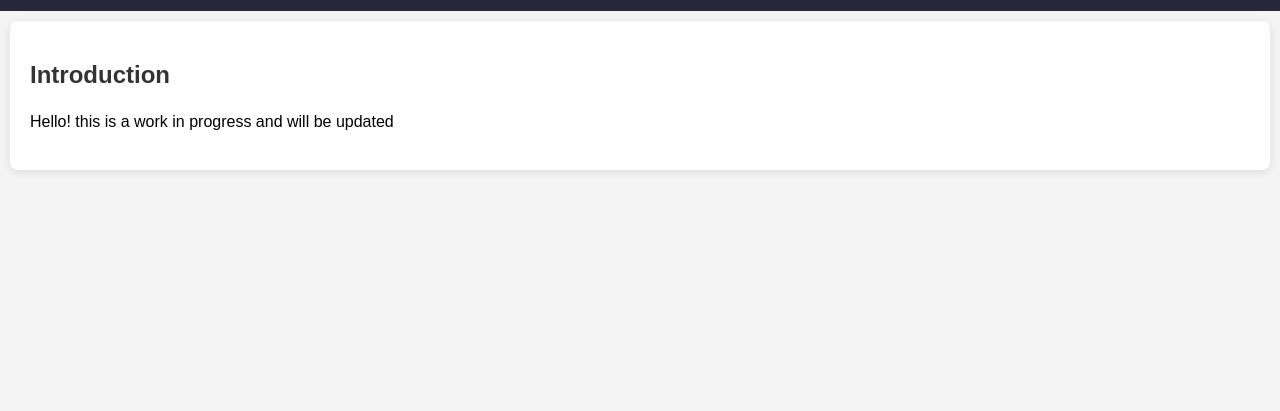
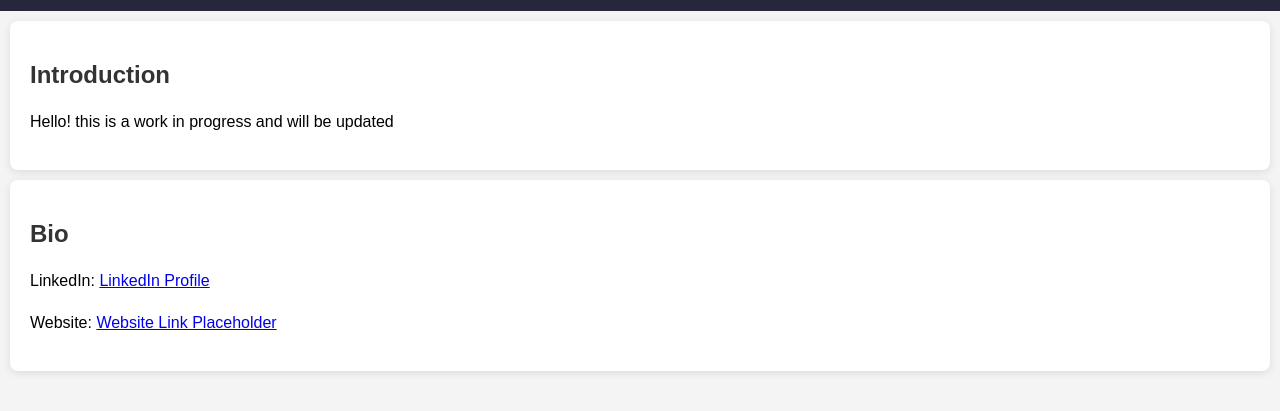
Before and after one commit to LindeqBrian/LindeqBrian.github.io, a plain HTML site: page index.html in a window 1280 px wide. Shown: the part 89-500 px from the top of the page. Drawn offline with Linux system fonts and the light colour scheme.

Commit message:
Update index.html

```diff
--- a/index.html
+++ b/index.html
@@ -46,5 +46,11 @@
     <p>Hello! this is a work in progress and will be updated</p>
 </section>
 
+<section>
+    <h1>Bio</h1>
+    <p>LinkedIn: <a href="#">LinkedIn Profile</a></p>
+    <p>Website: <a href="#">Website Link Placeholder</a></p>
+</section>
+
 </body>
 </html>
```
